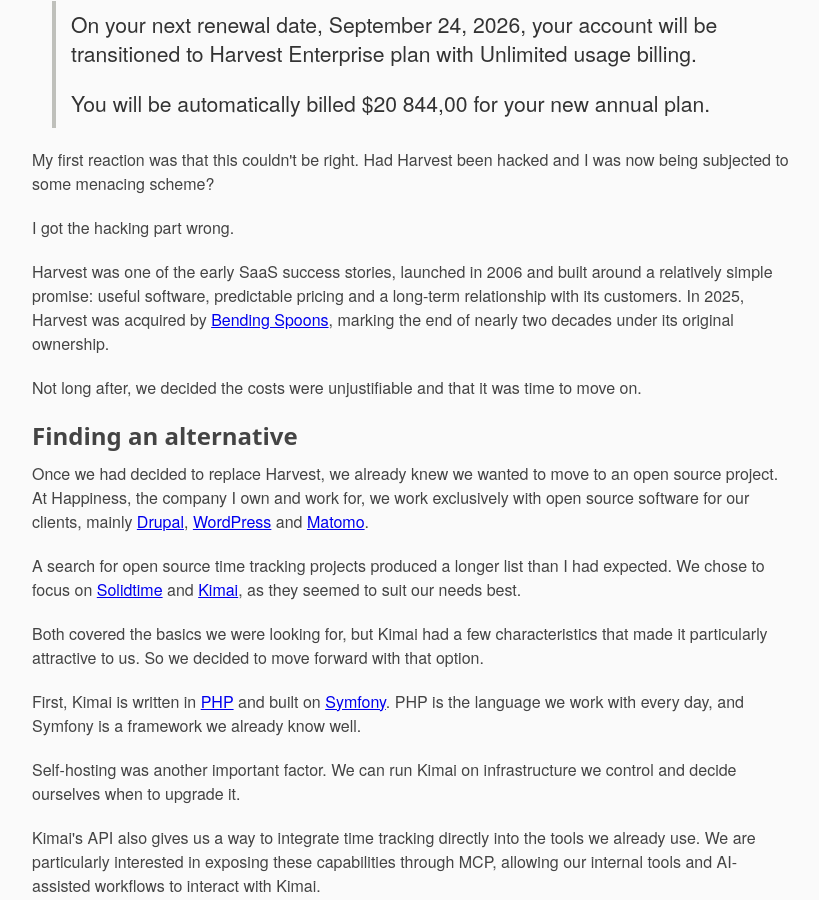
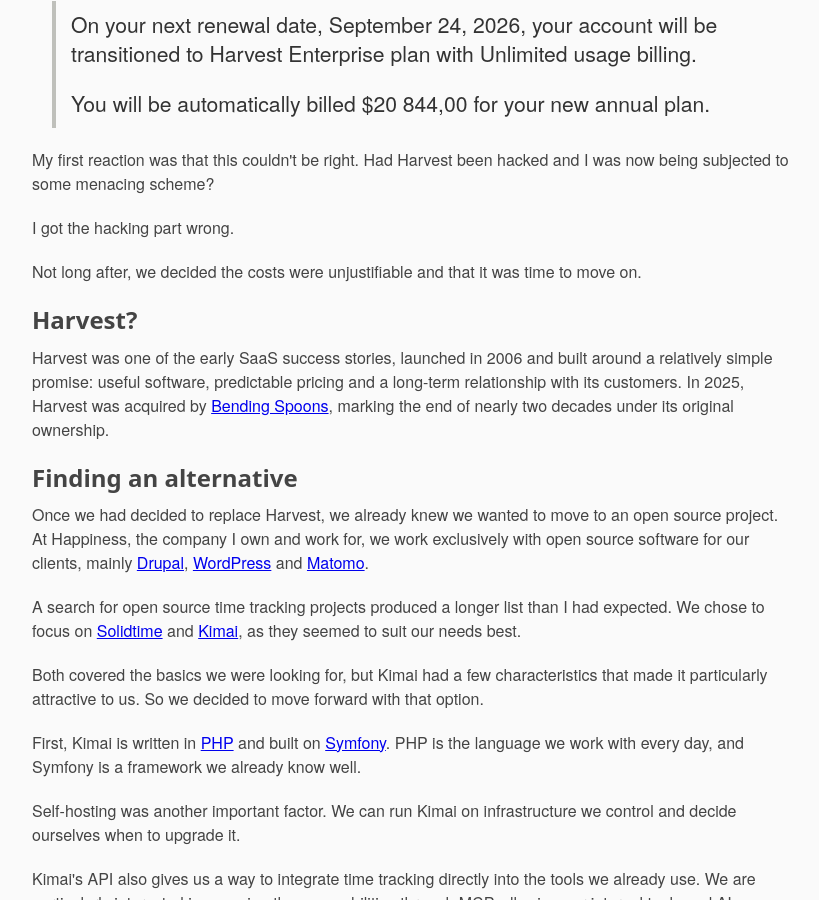
Before and after one commit to petertornstrand/tornstrand.com, a Jekyll site: the page built from _posts/2026-09-23-harvest-season-is-over.html, in a window 1280 px wide and 900 px high, scrolled down 604 px. Shown: the whole window, without its empty margins (228-1047 px from the left). Built offline with Jekyll 4.4.1, drawn with Linux system fonts in a browser that asks for light colours; some web fonts are replaced; comment, search, counter and statistics services are not loaded.

Commit message:
Added "Harvest?" section header to blog post for improved readability and restructured content hierarchy.

```diff
--- a/_posts/2026-09-23-harvest-season-is-over.html
+++ b/_posts/2026-09-23-harvest-season-is-over.html
@@ -15,9 +15,11 @@
 
 <p>I got the hacking part wrong.</p>
 
+<p>Not long after, we decided the costs were unjustifiable and that it was time to move on.</p>
+
+<h2>Harvest?</h2>
+
 <p>Harvest was one of the early SaaS success stories, launched in 2006 and built around a relatively simple promise: useful software, predictable pricing and a long-term relationship with its customers. In 2025, Harvest was acquired by <a href="https://bendingspoons.com/">Bending Spoons</a>, marking the end of nearly two decades under its original ownership.</p>
-
-<p>Not long after, we decided the costs were unjustifiable and that it was time to move on.</p>
 
 <h2>Finding an alternative</h2>
 
```
